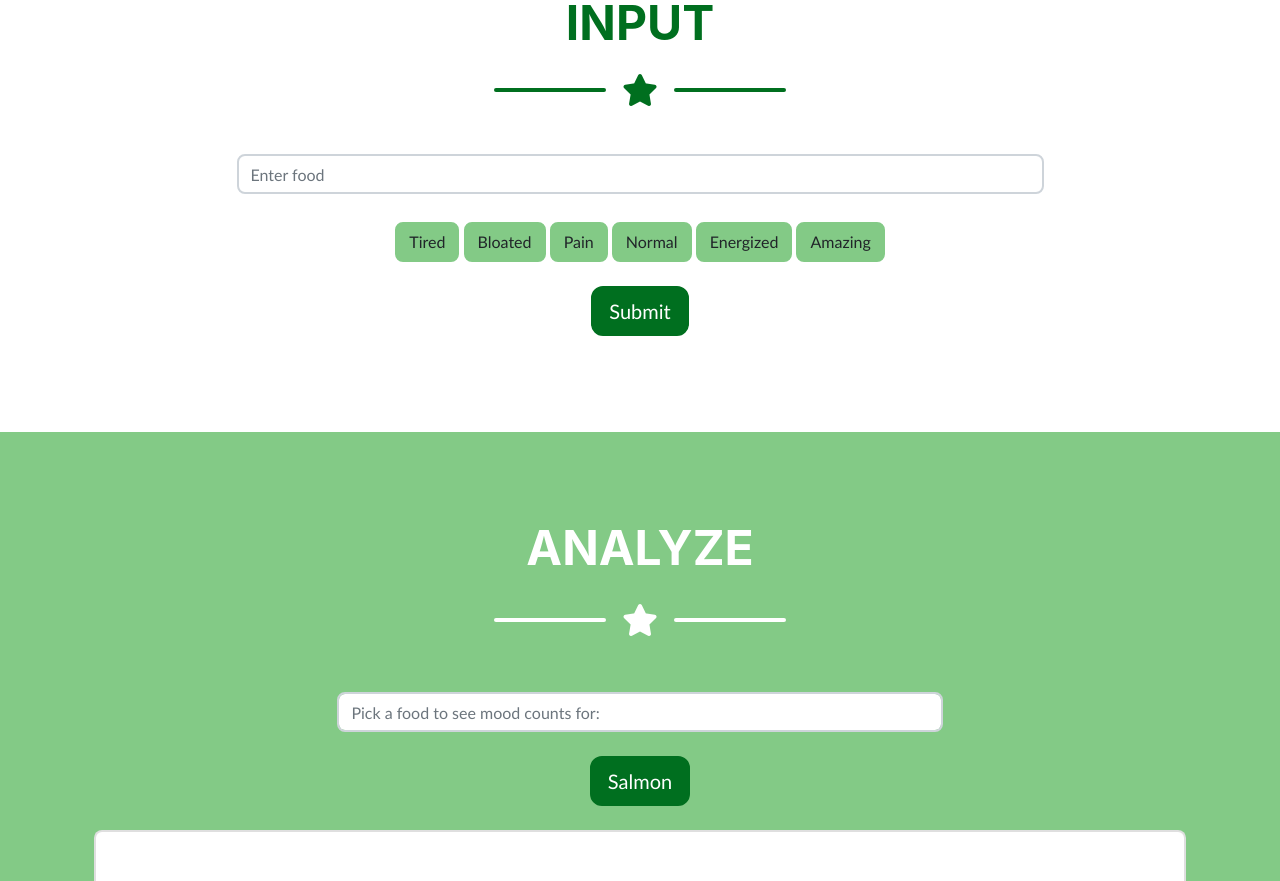
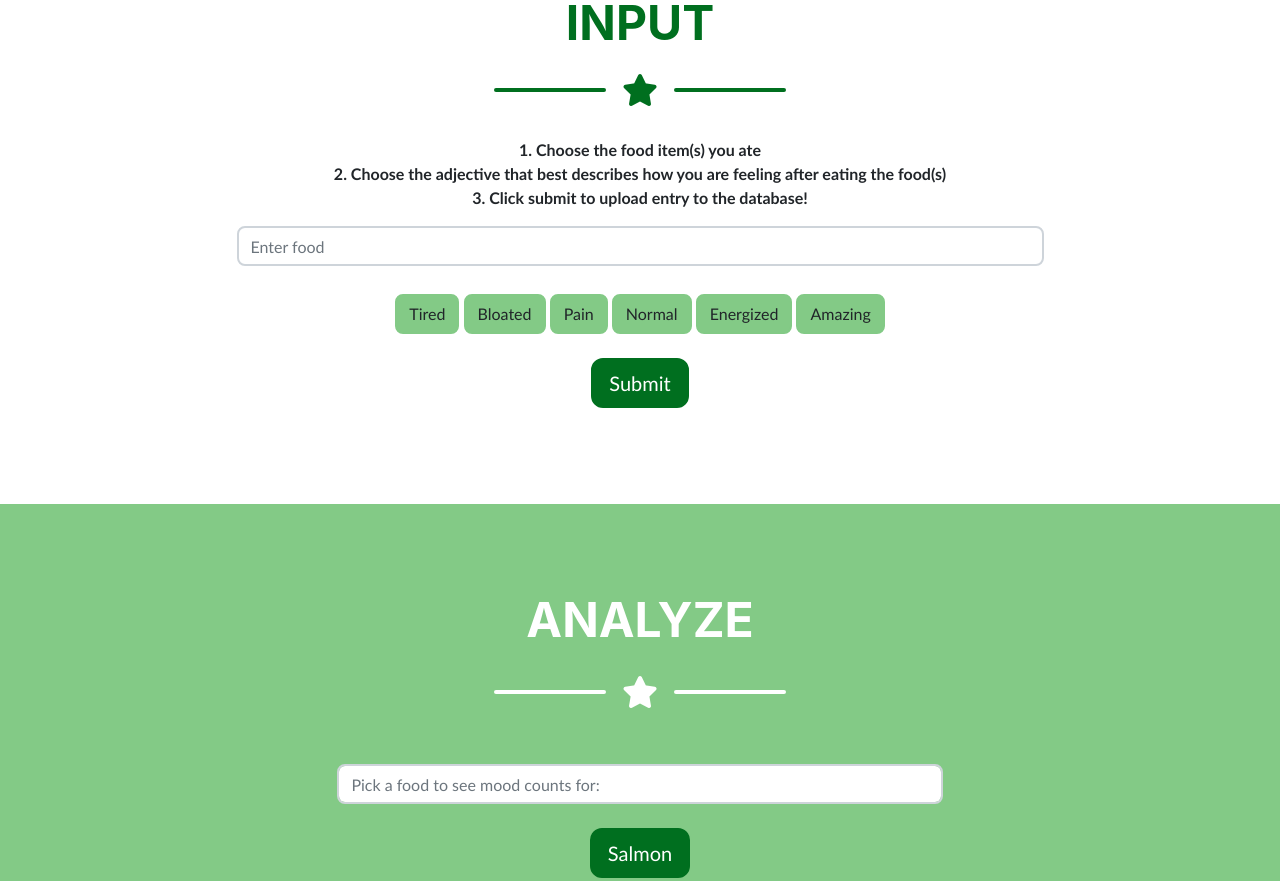
Before and after one commit to elliotberdy/myfood, a website: page frontend/index/index.html in a window 1280 px wide. Shown: the part 945-1826 px from the top of the page. Drawn offline with nearby package versions, Linux system fonts and the light colour scheme; no server answers; a web font is replaced by a local one.

Commit message:
main page edits

```diff
--- a/frontend/index/index.html
+++ b/frontend/index/index.html
@@ -69,6 +69,15 @@
                     <div class="divider-custom-icon"><i class="fas fa-star"></i></div>
                     <div class="divider-custom-line"></div>
                 </div>
+
+                <div class="container d-flex align-items-center flex-column">
+                    <div class="col-sm-9 text-center">
+                        <p class="pre-wrap masthead-subheading font-weight-bold mb-0">1. Choose the food item(s) you ate</p>
+                        <p class="pre-wrap masthead-subheading font-weight-bold mb-0">2. Choose the adjective that best describes how you are feeling after eating the food(s)</p>
+                        <p class="pre-wrap masthead-subheading font-weight-bold mb-0">3. Click submit to upload entry to the database!</p>
+                    </div>
+                </div>
+
 
                 <div class="row justify-content-center">
                     <div class="container-fluid">
@@ -226,7 +235,7 @@
                     <!-- Footer About Text-->
                     <div class="col-lg-4">
                         <h4 class="mb-4">ABOUT ME</h4>
-                        <p class="pre-wrap lead mb-0">Recent UCLA graduate looking for work in the Bay Area!</p>
+                        <p class="pre-wrap lead mb-0">Recent UCLA graduate looking for work in the Bay Area/New York!</p>
                     </div>
                 </div>
             </div>
```
